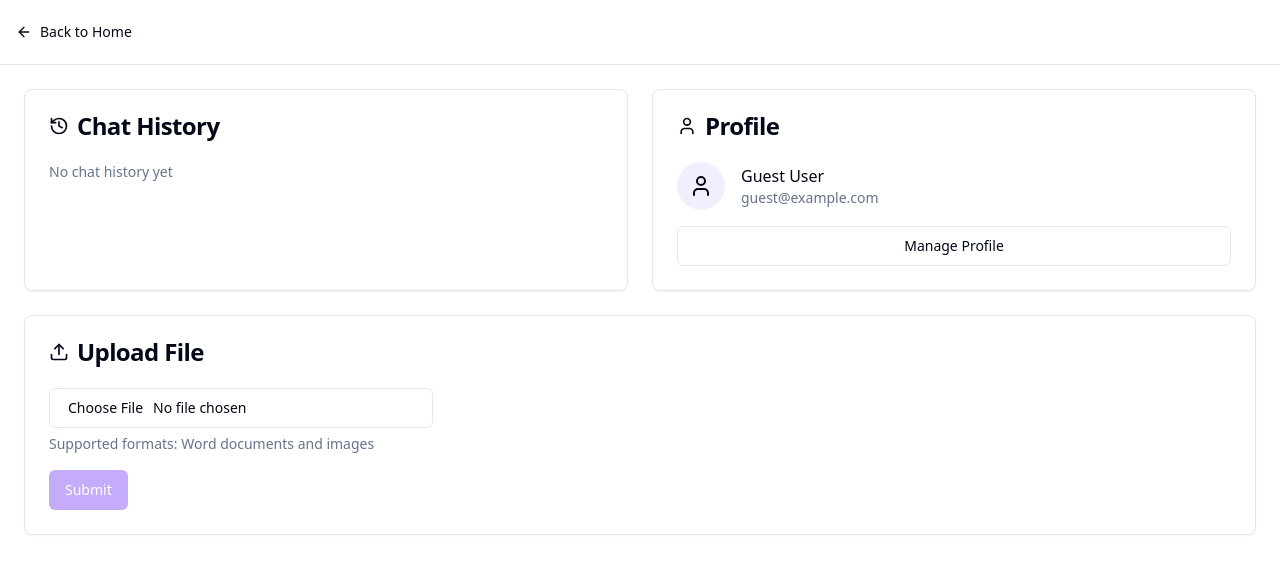
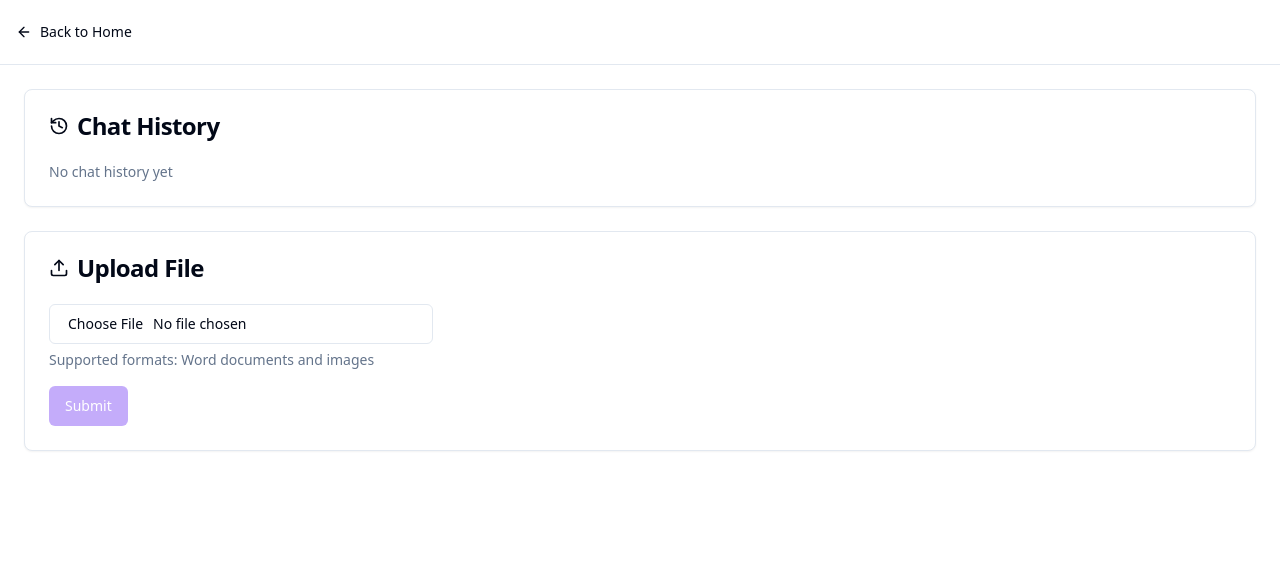
Before and after one commit to J-for-Jahan/s-3382, a React (Vite) app: page /dashboard in a window 1280 px wide. Shown: the top 574 px of the page. Built offline with nearby package versions, Linux system fonts and the light colour scheme.

Commit message:
Remove Profile Card from Dashboard
This commit removes the profile card component from the Dashboard page, streamlining the user interface.
[skip gpt_engineer]

```diff
--- a/src/pages/Dashboard.tsx
+++ b/src/pages/Dashboard.tsx
@@ -2,7 +2,7 @@ import { useState } from "react";
 import { Card, CardContent, CardHeader, CardTitle } from "@/components/ui/card";
 import { Button } from "@/components/ui/button";
 import { Input } from "@/components/ui/input";
-import { Upload, History, User, ArrowLeft } from "lucide-react";
+import { Upload, History, ArrowLeft } from "lucide-react";
 import { Link } from "react-router-dom";
 
 const Dashboard = () => {
@@ -36,7 +36,7 @@ const Dashboard = () => {
       </nav>
 
       <div className="container mx-auto p-6">
-        <div className="grid gap-6 md:grid-cols-2">
+        <div className="grid gap-6">
           <Card>
             <CardHeader>
               <CardTitle className="flex items-center gap-2">
@@ -52,29 +52,6 @@ const Dashboard = () => {
           </Card>
 
           <Card>
-            <CardHeader>
-              <CardTitle className="flex items-center gap-2">
-                <User className="h-5 w-5" />
-                Profile
-              </CardTitle>
-            </CardHeader>
-            <CardContent>
-              <div className="space-y-4">
-                <div className="flex items-center space-x-4">
-                  <div className="h-12 w-12 rounded-full bg-primary/10 flex items-center justify-center">
-                    <User className="h-6 w-6" />
-                  </div>
-                  <div>
-                    <p className="font-medium">Guest User</p>
-                    <p className="text-sm text-muted-foreground">guest@example.com</p>
-                  </div>
-                </div>
-                <Button variant="outline" className="w-full">Manage Profile</Button>
-              </div>
-            </CardContent>
-          </Card>
-
-          <Card className="md:col-span-2">
             <CardHeader>
               <CardTitle className="flex items-center gap-2">
                 <Upload className="h-5 w-5" />
```
